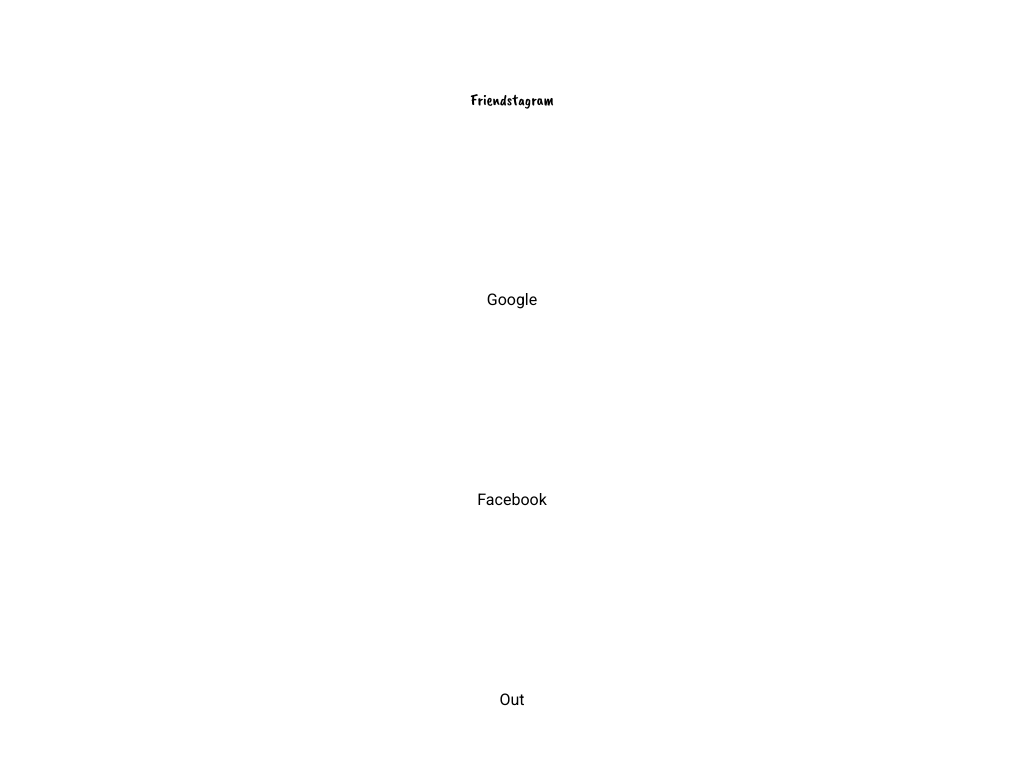
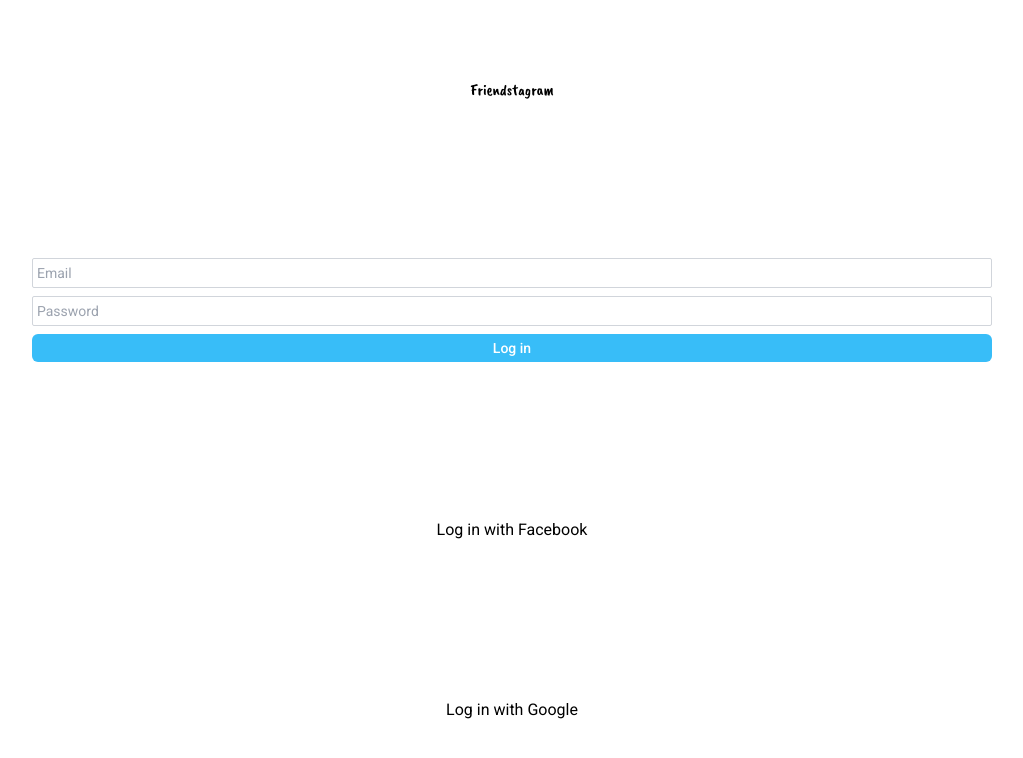
Before and after one commit to OndraSvec/friendstagram, a React (Vite) app: page / in a window 1280 px wide. Shown: the top 758 px of the page, without its empty margins (128-1151 px from the left). Built offline with nearby package versions, Linux system fonts and the light colour scheme.

Commit message:
Style login form elements

```diff
--- a/src/components/Button.tsx
+++ b/src/components/Button.tsx
@@ -3,11 +3,12 @@ import { ReactNode } from "react";
 interface ButtonProps {
   icon?: ReactNode;
   text: string;
+  className: string;
   onClick?: () => void;
 }
 
-const Button: React.FC<ButtonProps> = ({ icon, text, onClick }) => (
-  <button onClick={onClick}>
+const Button: React.FC<ButtonProps> = ({ icon, text, className, onClick }) => (
+  <button onClick={onClick} className={className}>
     {icon}
     {text}
   </button>
--- a/src/components/Form.tsx
+++ b/src/components/Form.tsx
@@ -31,20 +31,30 @@ const Form: React.FC<FormProps> = ({ buttonText, submitFunc }) => {
   };
 
   return (
-    <form onSubmit={handleSubmit}>
+    <form
+      onSubmit={handleSubmit}
+      className="flex w-9/12 flex-col items-center gap-2"
+    >
       <input
         type="text"
         name="email"
+        placeholder="Email"
+        className=" border-1 w-full rounded-sm border border-gray-300 p-1 text-sm outline-gray-300"
         value={formData.email}
         onChange={handleChange}
       />
       <input
         type="password"
         name="password"
+        placeholder="Password"
+        className=" border-1 w-full rounded-sm border border-gray-300 p-1 text-sm outline-gray-300"
         value={formData.password}
         onChange={handleChange}
       />
-      <Button text={buttonText} />
+      <Button
+        text={buttonText}
+        className="w-full rounded-md bg-sky-400 p-1 text-sm font-medium text-white"
+      />
     </form>
   );
 };
--- a/src/pages/Login.tsx
+++ b/src/pages/Login.tsx
@@ -1,15 +1,22 @@
 import { useContext } from "react";
 import { AppContext } from "../AppContext";
+import Form from "../components/Form";
+import Button from "../components/Button";
 
 const Login = () => {
-  const { user, error, signInWithGoogle, signInWithFacebook, signOut } =
-    useContext(AppContext);
+  const {
+    user,
+    error,
+    signInWithGoogle,
+    signInWithFacebook,
+    signInWithPassword,
+  } = useContext(AppContext);
   return (
     <div className="grid flex-grow place-items-center">
       <h1 className="font-brush">Friendstagram</h1>
-      <button onClick={() => signInWithGoogle()}>Google</button>
-      <button onClick={() => signInWithFacebook()}>Facebook</button>
-      <button onClick={() => signOut()}>Out</button>
+      <Form buttonText="Log in" submitFunc={signInWithPassword} />
+      <Button text="Log in with Facebook" onClick={signInWithFacebook} />
+      <Button text="Log in with Google" onClick={signInWithGoogle} />
       {user && <p>{user.displayName}</p>}
       {error && <p>Sorry, something went wrong: {error}</p>}
     </div>
```
